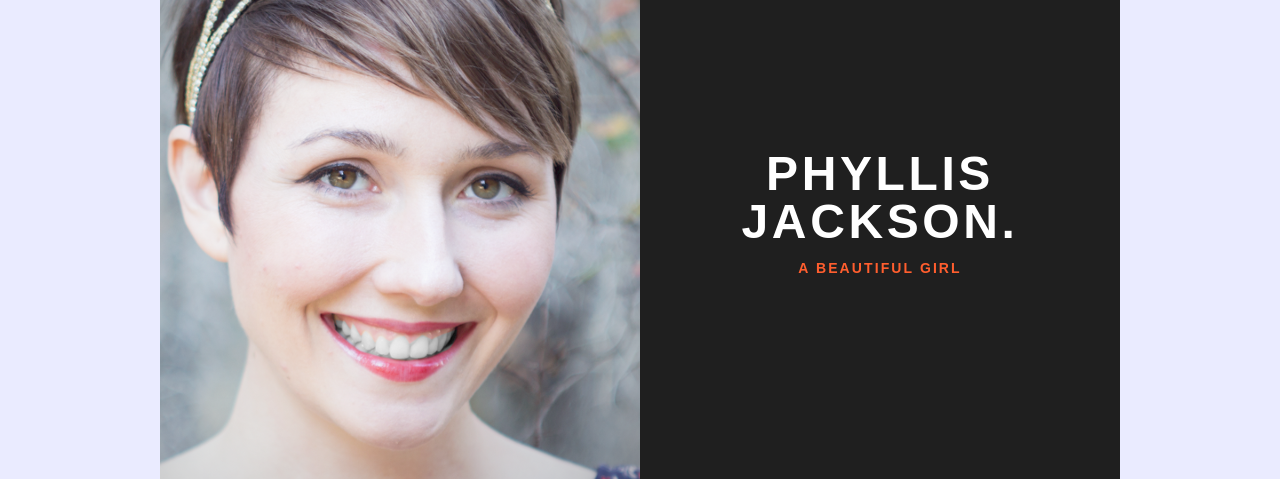
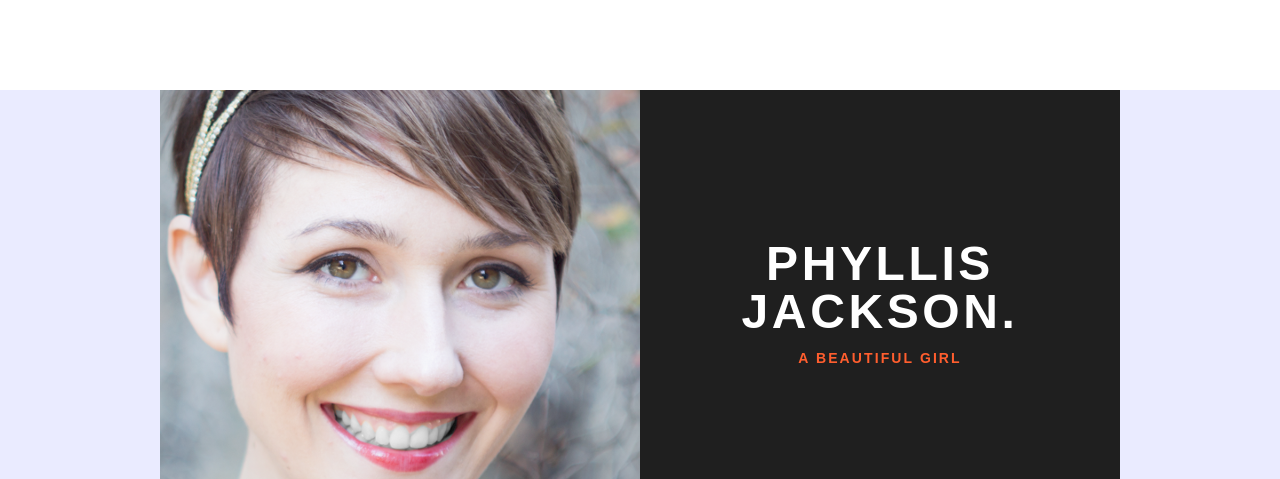
Before and after one commit to AgentJJ24/phyllisSite, a Flask app: page / in a window 1280 px wide. Shown: the top 479 px of the page. Run offline with Flask 2, Linux system fonts and the light colour scheme; some libraries are stand-ins or nearby versions.

Commit message:
Added Header in HTML

```diff
--- a/app/templates/index.html
+++ b/app/templates/index.html
@@ -19,9 +19,12 @@
                 $('.flexslider').flexslider();
             });
         </script>
-
     </head>
     <body>
+        <header>
+            <div class="container">
+            </div>
+        </header>
         <section class="slider">
             <div class="flexslider">
                 <ul class="slides">
```
